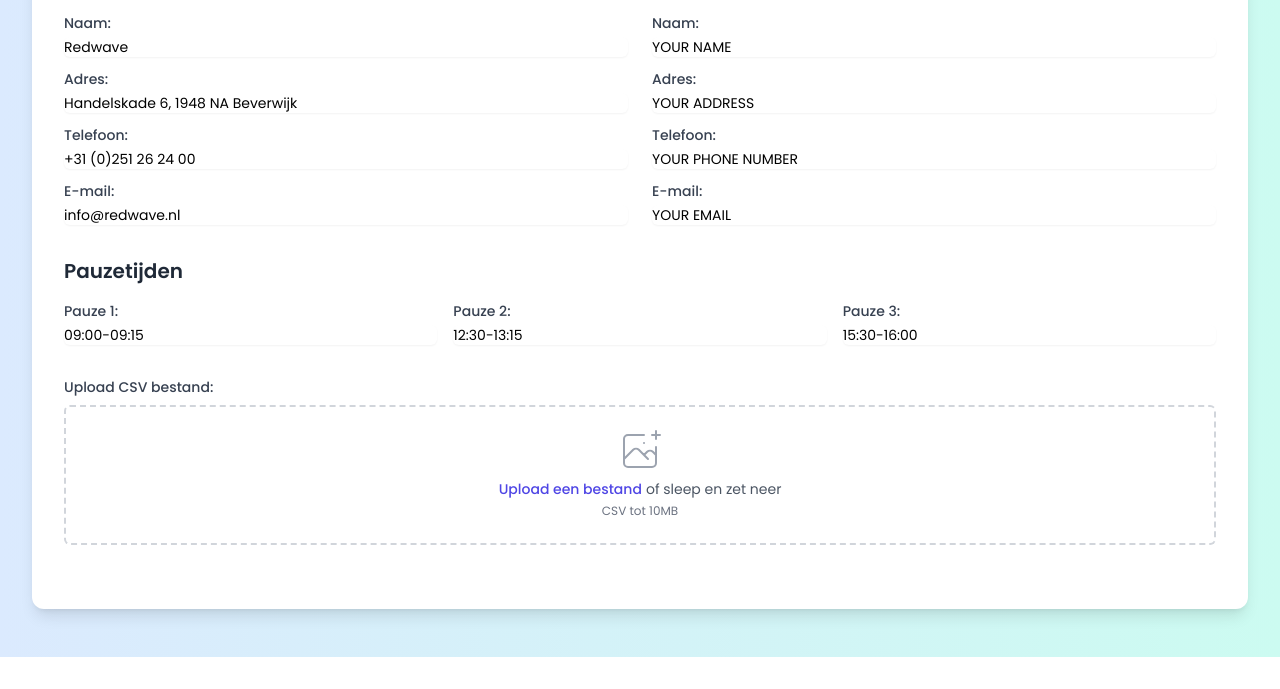
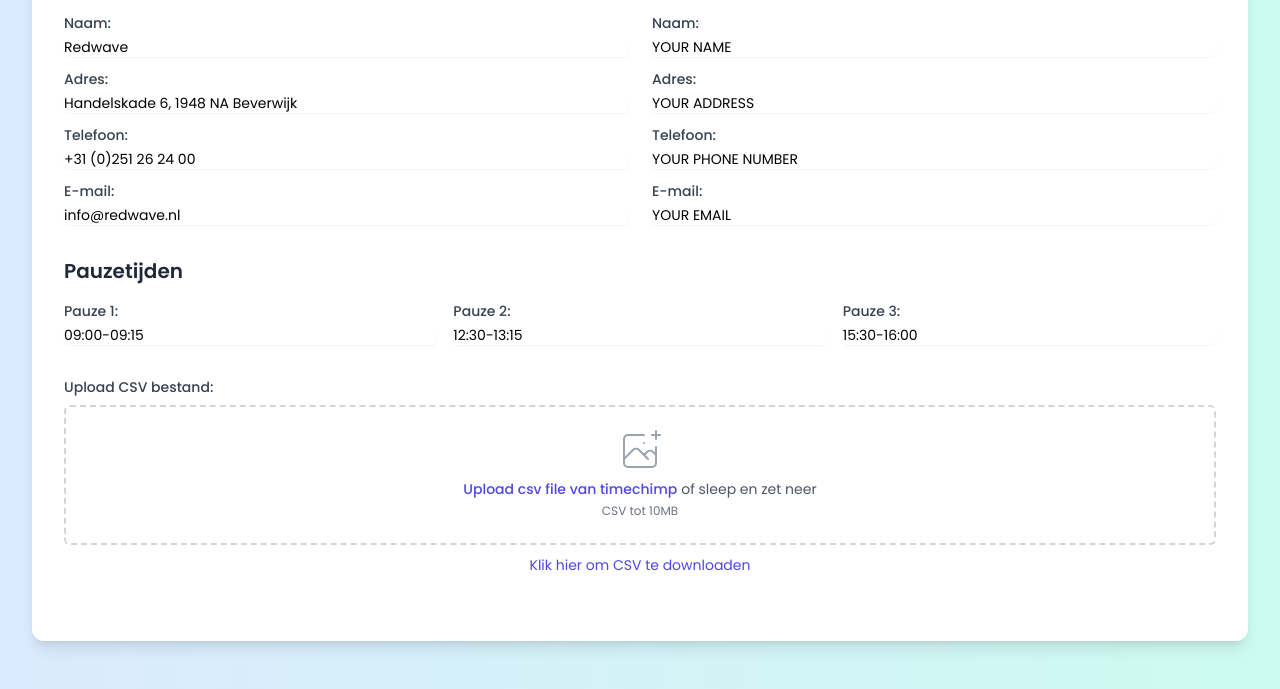
Before and after one commit to seatrips/seatrips.github.io, a plain HTML site: page index.html in a window 1280 px wide. Shown: the part 171-860 px from the top of the page. Before the commit the page ends 828 px from the top, so only its background shows below. Drawn offline with nearby package versions, Linux system fonts and the light colour scheme.

Commit message:
Update index.html
add download link to timechimp

```diff
--- a/index.html
+++ b/index.html
@@ -93,13 +93,18 @@
                             </svg>
                             <div class="flex text-sm text-gray-600">
                                 <label for="csvFile" class="relative cursor-pointer bg-white rounded-md font-medium text-indigo-600 hover:text-indigo-500 focus-within:outline-none focus-within:ring-2 focus-within:ring-offset-2 focus-within:ring-indigo-500">
-                                    <span>Upload een bestand</span>
+                                    <span>Upload csv file van timechimp</span>
                                     <input id="csvFile" name="csvFile" type="file" accept=".csv" class="sr-only">
                                 </label>
                                 <p class="pl-1">of sleep en zet neer</p>
                             </div>
                             <p class="text-xs text-gray-500">CSV tot 10MB</p>
                         </div>
+                    </div>
+                    <div class="mt-2 text-center">
+                        <a href="https://app.timechimp.com/reports/time" target="_blank" rel="noopener noreferrer" class="text-sm text-indigo-600 hover:text-indigo-500">
+                            Klik hier om CSV te downloaden
+                        </a>
                     </div>
                 </div>
 
```
